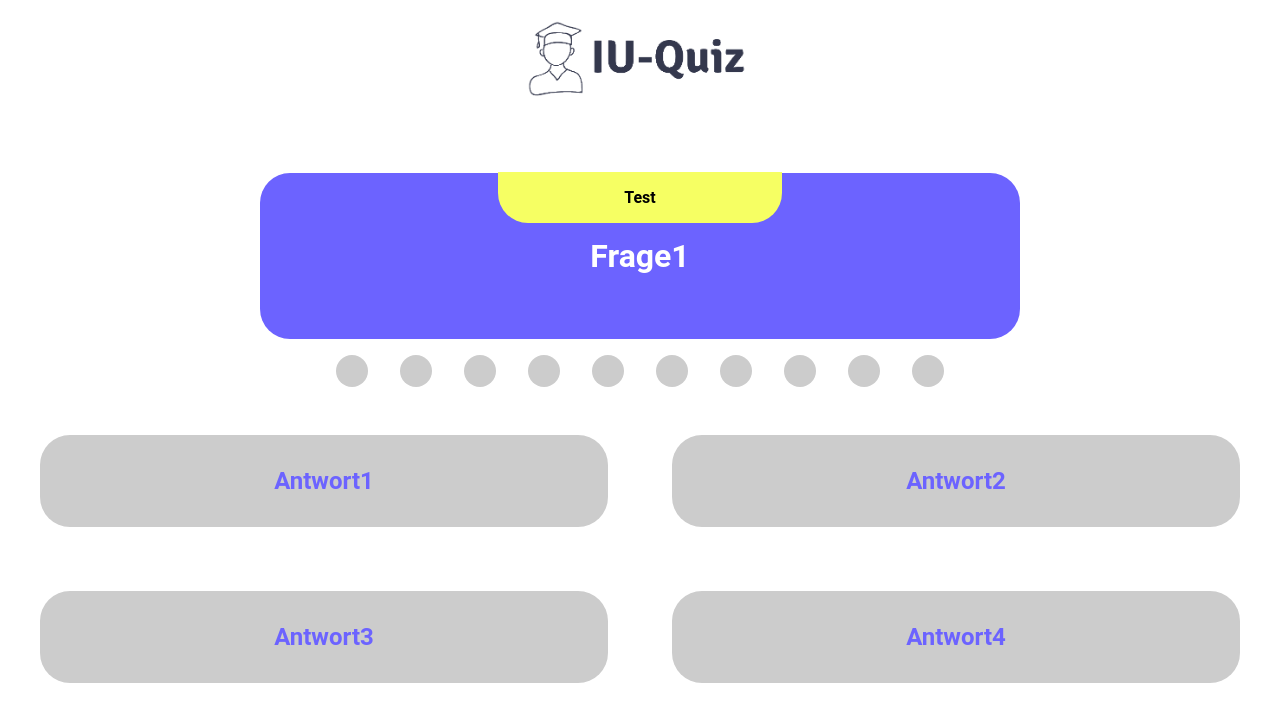
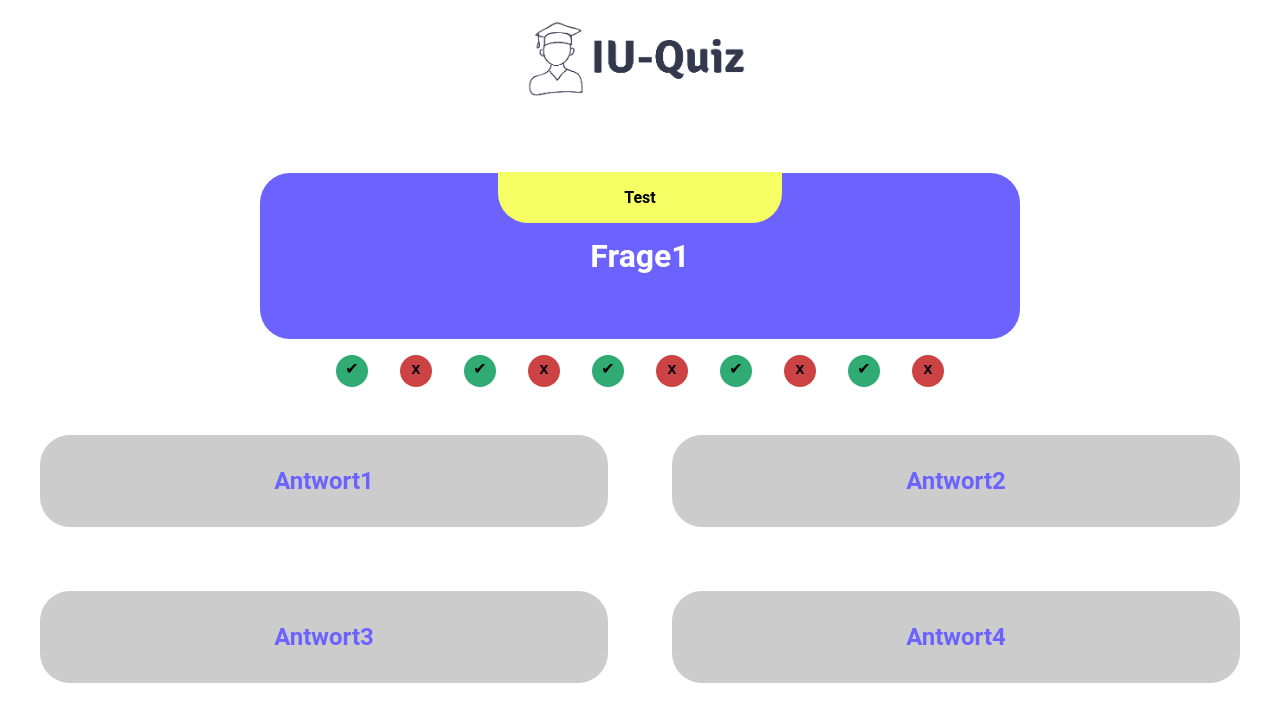
Before and after one commit to Chainsee/iu-quiz, an Angular app: page /game in a window 1280 px wide. Shown: the top 722 px of the page. Built offline with nearby package versions, Linux system fonts and the light colour scheme.

Commit message:
color-scheme für richtige und falsche Fragen angepasst

```diff
--- a/src/app/game/game.component.html
+++ b/src/app/game/game.component.html
@@ -4,16 +4,16 @@
 </div>
 <div class="frage">{{ fragen[0].frage }}</div>
 <div class="panelCheckMark">
-  <div [ngClass]="{ rightAnswer: isRightAnswer, checkMark: notAnswered }"><span class="check" *ngIf="isRightAnswer">&#10004;</span></div>
-  <div [ngClass]="{ rightAnswer: isRightAnswer, checkMark: notAnswered }"><span class="check" *ngIf="isRightAnswer">&#10004;</span></div>
-  <div [ngClass]="{ rightAnswer: isRightAnswer, checkMark: notAnswered }"><span class="check" *ngIf="isRightAnswer">&#10004;</span></div>
-  <div [ngClass]="{ rightAnswer: isRightAnswer, checkMark: notAnswered }"><span class="check" *ngIf="isRightAnswer">&#10004;</span></div>
-  <div [ngClass]="{ rightAnswer: isRightAnswer, checkMark: notAnswered }"><span class="check" *ngIf="isRightAnswer">&#10004;</span></div>
-  <div [ngClass]="{ rightAnswer: isRightAnswer, checkMark: notAnswered }"><span class="check" *ngIf="isRightAnswer">&#10004;</span></div>
-  <div [ngClass]="{ rightAnswer: isRightAnswer, checkMark: notAnswered }"><span class="check" *ngIf="isRightAnswer">&#10004;</span></div>
-  <div [ngClass]="{ rightAnswer: isRightAnswer, checkMark: notAnswered }"><span class="check" *ngIf="isRightAnswer">&#10004;</span></div>
-  <div [ngClass]="{ rightAnswer: isRightAnswer, checkMark: notAnswered }"><span class="check" *ngIf="isRightAnswer">&#10004;</span></div>
-  <div [ngClass]="{ rightAnswer: isRightAnswer, checkMark: notAnswered }"><span class="check" *ngIf="isRightAnswer">&#10004;</span></div>
+  <div [ngClass]="{ rightAnswer: isRightAnswer[0], wrongAnswer: !isRightAnswer[0] }"><span class="check" *ngIf="isRightAnswer[0]">&#10004;</span><span class="cross" *ngIf="getWrongAnswer(0)">x</span></div>
+  <div [ngClass]="{ rightAnswer: isRightAnswer[1], wrongAnswer: !isRightAnswer[1] }"><span class="check" *ngIf="isRightAnswer[1]">&#10004;</span><span class="cross" *ngIf="getWrongAnswer(1)">x</span></div>
+  <div [ngClass]="{ rightAnswer: isRightAnswer[2], wrongAnswer: !isRightAnswer[2] }"><span class="check" *ngIf="isRightAnswer[2]">&#10004;</span><span class="cross" *ngIf="getWrongAnswer(2)">x</span></div>
+  <div [ngClass]="{ rightAnswer: isRightAnswer[3], wrongAnswer: !isRightAnswer[3] }"><span class="check" *ngIf="isRightAnswer[3]">&#10004;</span><span class="cross" *ngIf="getWrongAnswer(3)">x</span></div>
+  <div [ngClass]="{ rightAnswer: isRightAnswer[4], wrongAnswer: !isRightAnswer[4] }"><span class="check" *ngIf="isRightAnswer[4]">&#10004;</span><span class="cross" *ngIf="getWrongAnswer(4)">x</span></div>
+  <div [ngClass]="{ rightAnswer: isRightAnswer[5], wrongAnswer: !isRightAnswer[5] }"><span class="check" *ngIf="isRightAnswer[5]">&#10004;</span><span class="cross" *ngIf="getWrongAnswer(5)">x</span></div>
+  <div [ngClass]="{ rightAnswer: isRightAnswer[6], wrongAnswer: !isRightAnswer[6] }"><span class="check" *ngIf="isRightAnswer[6]">&#10004;</span><span class="cross" *ngIf="getWrongAnswer(6)">x</span></div>
+  <div [ngClass]="{ rightAnswer: isRightAnswer[7], wrongAnswer: !isRightAnswer[7] }"><span class="check" *ngIf="isRightAnswer[7]">&#10004;</span><span class="cross" *ngIf="getWrongAnswer(7)">x</span></div>
+  <div [ngClass]="{ rightAnswer: isRightAnswer[8], wrongAnswer: !isRightAnswer[8] }"><span class="check" *ngIf="isRightAnswer[8]">&#10004;</span><span class="cross" *ngIf="getWrongAnswer(8)">x</span></div>
+  <div [ngClass]="{ rightAnswer: isRightAnswer[9], wrongAnswer: !isRightAnswer[9] }"><span class="check" *ngIf="isRightAnswer[9]">&#10004;</span><span class="cross" *ngIf="getWrongAnswer(9)">x</span></div>
 </div>
 <div class="panel">
   <div class="antwort">{{ fragen[0].antwort[0] }}</div>
--- a/src/app/game/game.component.scss
+++ b/src/app/game/game.component.scss
@@ -3,6 +3,7 @@ $purple-color: #6C63FF;
 $grey-color: #CCCCCC;
 $black-color: #000000;
 $green-color: #2FAB73;
+$red-color: #bc0c0cc5;
 
 .panel{
   display: flex;
@@ -16,6 +17,15 @@ $green-color: #2FAB73;
 
 .rightAnswer{
   background-color: $green-color;
+  margin: 1rem;
+  width: 2rem;
+  height: 2rem;
+  border-radius: 50%;
+  cursor: pointer;
+  }
+
+.wrongAnswer{
+  background-color: $red-color;
   margin: 1rem;
   width: 2rem;
   height: 2rem;
@@ -39,8 +49,13 @@ $green-color: #2FAB73;
   justify-content: center;
 }
 
-.rightAnswer{
-  background-color: $green-color;
+.cross{
+  margin-top:0.3rem;
+  font-weight: bold;
+  display:flex;
+  align-items: center;
+  justify-content: center;
+  font-family: Arial, Helvetica, sans-serif;
 }
 
 .logo{
--- a/src/app/game/game.component.ts
+++ b/src/app/game/game.component.ts
@@ -9,20 +9,51 @@ import { CommonModule } from '@angular/common';
   styleUrl: './game.component.scss',
 })
 export class GameComponent {
+  isRightAnswer: boolean[] = [
+    true,
+    false,
+    true,
+    false,
+    true,
+    false,
+    true,
+    false,
+    true,
+  ];
 
-  isRightAnswer: boolean = false;
   notAnswered: boolean = true;
 
   fragen: frage[] = [
-    {frage: "Frage1", antwort: ["Antwort1", "Antwort2", "Antwort3", "Antwort4"], korrekteAntwort: 1, kategorie: "Test"},
-    {frage: "Frage2", antwort: ["Antwort1", "Antwort2", "Antwort3", "Antwort4"], korrekteAntwort: 2},
-    {frage: "Frage3", antwort: ["Antwort1", "Antwort2", "Antwort3", "Antwort4"], korrekteAntwort: 3},
-    {frage: "Frage4", antwort: ["Antwort1", "Antwort2", "Antwort3", "Antwort4"], korrekteAntwort: 4},
-  ]
+    {
+      frage: 'Frage1',
+      antwort: ['Antwort1', 'Antwort2', 'Antwort3', 'Antwort4'],
+      korrekteAntwort: 1,
+      kategorie: 'Test',
+    },
+    {
+      frage: 'Frage2',
+      antwort: ['Antwort1', 'Antwort2', 'Antwort3', 'Antwort4'],
+      korrekteAntwort: 2,
+    },
+    {
+      frage: 'Frage3',
+      antwort: ['Antwort1', 'Antwort2', 'Antwort3', 'Antwort4'],
+      korrekteAntwort: 3,
+    },
+    {
+      frage: 'Frage4',
+      antwort: ['Antwort1', 'Antwort2', 'Antwort3', 'Antwort4'],
+      korrekteAntwort: 4,
+    },
+  ];
+
+  getWrongAnswer(array: number) {
+    return !this.isRightAnswer[array];
+  }
 }
 type frage = {
-  frage: string,
-  antwort: string[],
-  korrekteAntwort: number,
-  kategorie?: string,
-}
+  frage: string;
+  antwort: string[];
+  korrekteAntwort: number;
+  kategorie?: string;
+};
--- a/src/app/home/home.component.html
+++ b/src/app/home/home.component.html
@@ -1 +1,2 @@
-<p>home works!</p>
+<div class="panel"><div class="willkommen">Willkommen {{user}}!</div></div>
+<div class="dashboard"></div>
--- a/src/app/home/home.component.ts
+++ b/src/app/home/home.component.ts
@@ -9,5 +9,5 @@ import { CommonModule } from '@angular/common';
   styleUrl: './home.component.scss'
 })
 export class HomeComponent {
-
+  user:string = "Test";
 }
```
Also changed, not shown: 29 other files (tests, documents, lock files or other folders).
